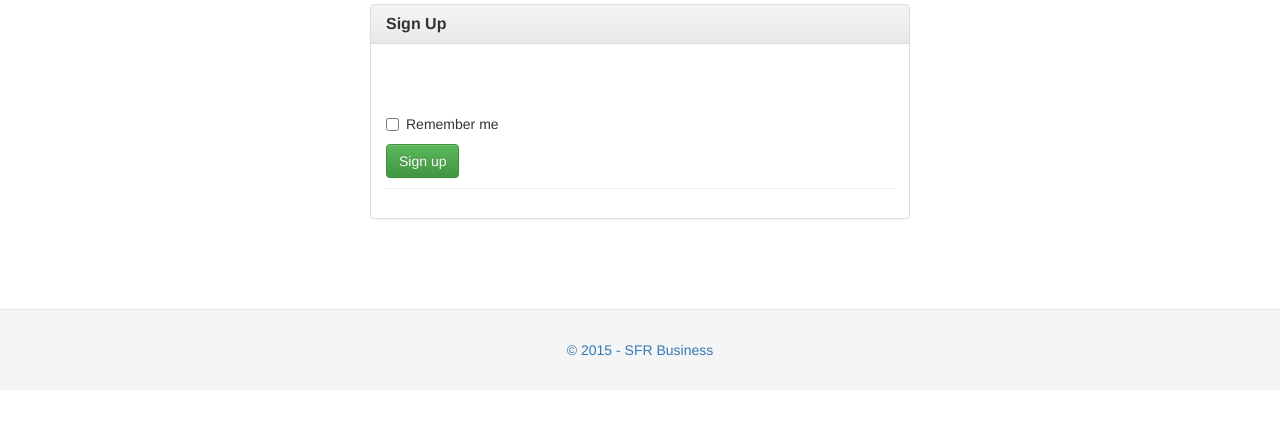
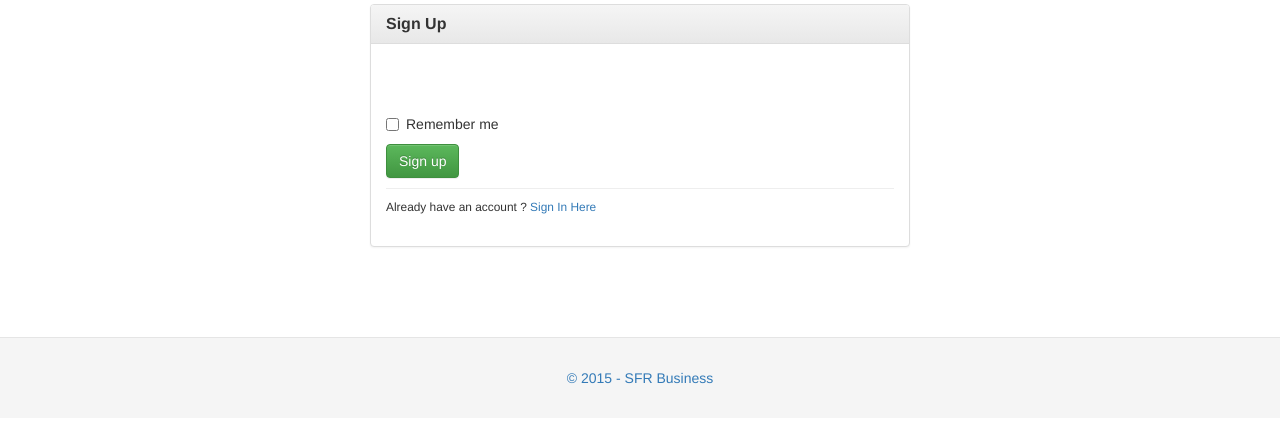
Before and after one commit to JoelCapitao/web-nsg, a Flask app: template templates/register.html in a window 1280 px wide. Shown: the part 174-597 px from the top of the page. Run offline with Flask 2, Linux system fonts and the light colour scheme; the template is opened without the code that fills it, so the values that code supplies are empty; some libraries are stand-ins or nearby versions.

Commit message:
Updated the Register page -> 'Already have an account ?'

```diff
--- a/templates/register.html
+++ b/templates/register.html
@@ -51,10 +51,17 @@
                         </label>
                     </div>
                 </div>
-
                 <button type="submit" class="btn btn-success">Sign up</button>
 
                 <hr style="margin-top:10px;margin-bottom:10px;" >
+                <div class="form-group">
+                    <div style="font-size:85%">
+                        Already have an account ?
+                    <a href="{{ url_for('login') }}">
+                        Sign In Here
+                    </a>
+                    </div>
+                </div>
             </form>
             </div>
         </div>
```
